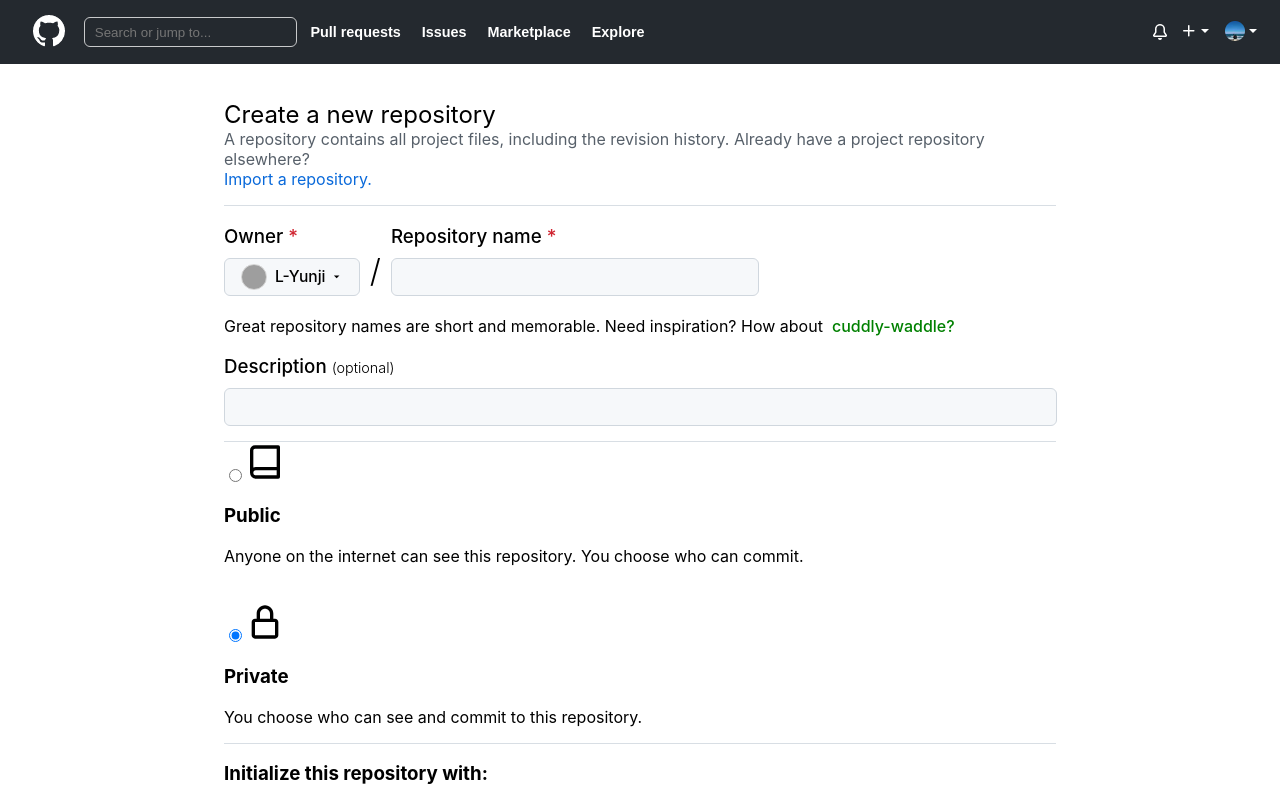
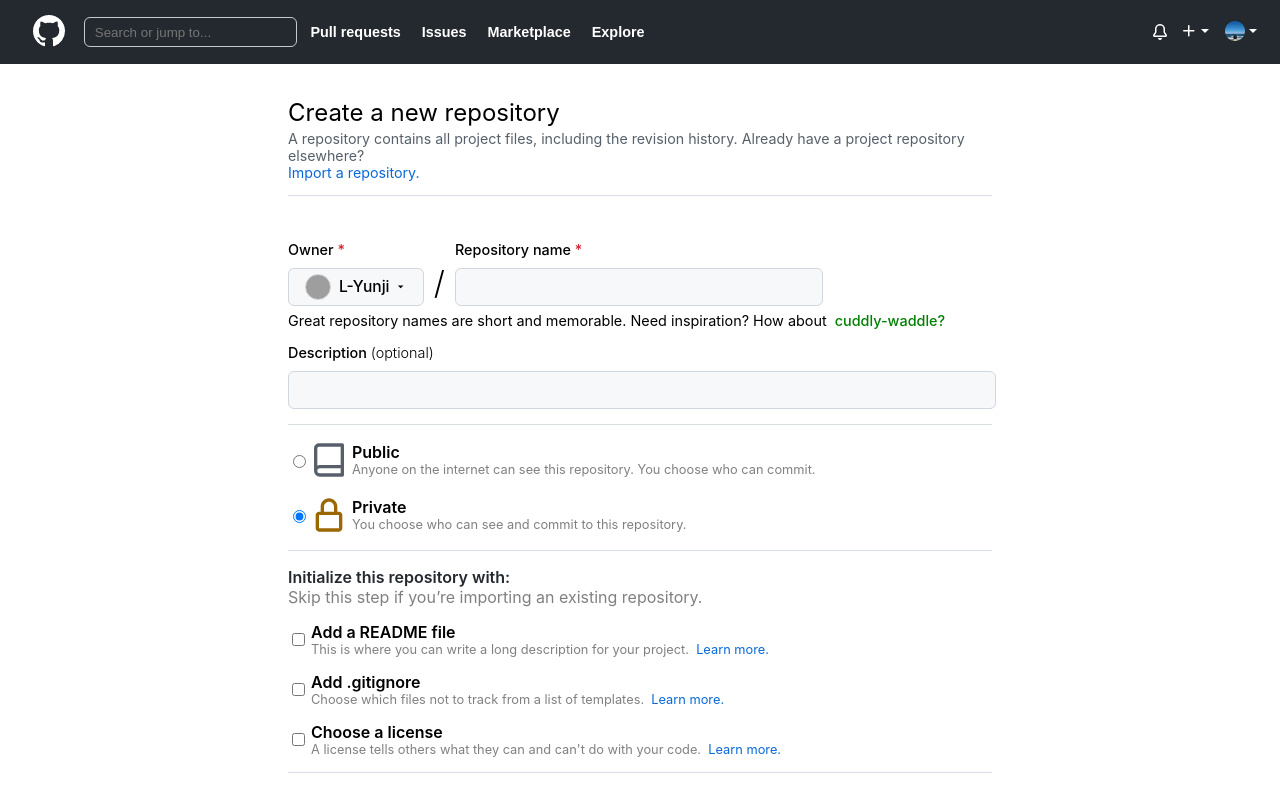
Before and after one commit to EFUB-GitHub-Clone/gitclone-frontend, a React (Create React App) app: page /create-repo in a window 1280 px wide. Shown: the top 791 px of the page. Built offline with nearby package versions, Linux system fonts and the light colour scheme; grey boxes are pictures that could not be loaded.

Commit message:
modify: 전체 간격 수정

```diff
--- a/src/components/InitializingRepo.js
+++ b/src/components/InitializingRepo.js
@@ -7,50 +7,91 @@
 function InitializingRepo() {
     return (
         <div>
-          <h3>Initialize this repository with:</h3>
-          <p>Skip this step if you’re importing an existing repository.</p>
-          <label>
+          <InitialTitle>Initialize this repository with:</InitialTitle>
+          <Discribe>Skip this step if you’re importing an existing repository.</Discribe>
+          <Label>
             <input
               type="checkbox"
               name="README"
             />
-            <h3>Add a README file</h3>
-            <p>This is where you can write a long description for your project. &nbsp;
+            <OptionInfo>
+              <OptionTitle>Add a README file</OptionTitle>
+              <SubDiscribe>This is where you can write a long description for your project. &nbsp;
                 <a
                   href="https://docs.github.com/en/repositories/managing-your-repositorys-settings-and-features/customizing-your-repository/about-readmes"
                   style={{textDecoration: 'none', color: '#0969da'}}>Learn more.</a>
-            </p>
-          </label>
-          <label>
+              </SubDiscribe>
+            </OptionInfo>
+          </Label>
+          <Label>
             <input
               type="checkbox"
               name="gitignore"
             />
-            <h3>Add .gitignore</h3>
-            <p>Choose which files not to track from a list of templates. &nbsp;
+            <OptionInfo>
+              <OptionTitle>Add .gitignore</OptionTitle>
+              <SubDiscribe>Choose which files not to track from a list of templates. &nbsp;
                 <a
                   href="https://docs.github.com/en/get-started/getting-started-with-git/ignoring-files"
                   style={{textDecoration: 'none', color: '#0969da'}}>Learn more.</a>
-            </p>
-          </label>
-          <label>
+              </SubDiscribe>
+            </OptionInfo>
+          </Label>
+          <Label>
             <input
               type="checkbox"
               name="license"
             />
-            <h3>Choose a license</h3>
-            <p>A license tells others what they can and can't do with your code.  &nbsp;
+            <OptionInfo>
+              <OptionTitle>Choose a license</OptionTitle>
+              <SubDiscribe>A license tells others what they can and can't do with your code.  &nbsp;
                 <a
                   href="https://docs.github.com/en/repositories/managing-your-repositorys-settings-and-features/customizing-your-repository/licensing-a-repository"
                   style={{textDecoration: 'none', color: '#0969da'}}>Learn more.</a>
-            </p>
-          </label>
-          <p>This will set  main as the default branch. Change the default name in your  &nbsp;
-            <a href="https://github.com/settings/repositories"
-            style={{textDecoration: 'none', color: '#0969da'}}>settings.</a>
-          </p>
+              </SubDiscribe>
+            </OptionInfo>
+
+          </Label>
         </div>
     );
 }
 
+const OptionInfo = styled.div`
+  display: flex;
+  flex-direction: column;
+  margin-left: 3px;
+`
+
+const InitialTitle = styled.h3`
+  font-weight: 600;
+  font-size: 1rem;
+  color: #24292F;
+  margin-bottom: 0;
+`
+
+const Discribe = styled.p`
+  font-size: 1rem;
+  margin: 0;
+  color: gray;
+`
+
+const SubDiscribe = styled.p`
+  font-size: 0.8rem;
+  margin: 0;
+  color: gray;
+`
+
+const Label = styled.div`
+  display: flex;
+  flex-direction: row;
+  margin: 15px 0px 15px 0px;
+`
+
+const OptionTitle = styled.h3`
+  font-weight: 600;
+  font-size: 1rem;
+  color: '#24292F';
+  margin: 0;
+`
+
 export default InitializingRepo;
--- a/src/components/InputBox.js
+++ b/src/components/InputBox.js
@@ -21,13 +21,13 @@
               <MdArrowDropDown/>
             </OwnerButton>
           </SelectOwner>
-          <h1 style={{margin: '10px', fontWeight: '350', paddingTop: '35px'}}>/</h1>
+          <h1 style={{margin: '10px', fontWeight: '350', paddingTop: '27px'}}>/</h1>
           <InputNameBox>
             <Title>Repository name <span style={{color:'#D02531'}}>*</span></Title>
             <Input type="text" style={{width: '350px'}}></Input>
           </InputNameBox>
         </MustInputWrapper>
-        <p>Great repository names are short and memorable. Need inspiration? How about &nbsp;
+        <p style={{fontSize: '0.9rem', margin: 0}}>Great repository names are short and memorable. Need inspiration? How about &nbsp;
           <span style={{color:'green', fontWeight: '500'}}>cuddly-waddle?</span>
         </p>
         <InputTextBox>
@@ -56,6 +56,7 @@
 const Title = styled.h3`
   font-weight: 500;
   margin-bottom: 10px;
+  font-size: 0.9rem;
 `
 
 const OwnerButton = styled.button`
--- a/src/components/PrivacySetting.js
+++ b/src/components/PrivacySetting.js
@@ -9,29 +9,32 @@
   const [checkedItems, setCheckedItems] = useState();
   return (
       <PrivacyWrapper>
-        <label>
+        <Label>
           <input
             type="radio"
             name="PrivacySetting"
             value="Public"
             checked={true}
           />
-          <RiBookLine style={{fontSize: '2.5rem'}}/>
-          <h3>Public</h3>
-          <p>Anyone on the internet can see this repository. You choose who can commit.</p>
-          <br/>
-        </label>
-        <label>
+          <RiBookLine style={{fontSize: '40px', color: '#57606A', marginRight: '3px'}}/>
+          <OptionInfo>
+            <OptionTitle>Public</OptionTitle>
+            <Discribe>Anyone on the internet can see this repository. You choose who can commit.</Discribe>
+          </OptionInfo>
+        </Label>
+        <Label>
           <input
             type="radio"
             name="PrivacySetting"
             value="Public"
             checked={true}
           />
-          <BiLockAlt style={{fontSize: '2.5rem'}}/>
-          <h3>Private</h3>
-          <p>You choose who can see and commit to this repository.</p>
-        </label>
+          <BiLockAlt style={{fontSize: '40px', color: '#9A6700', marginRight: '3px'}}/>
+          <OptionInfo>
+            <OptionTitle>Private</OptionTitle>
+            <Discribe>You choose who can see and commit to this repository.</Discribe>
+          </OptionInfo>
+        </Label>
       </PrivacyWrapper>
   );
 }
@@ -40,4 +43,29 @@
 
 `
 
+const Label = styled.div`
+  display: flex;
+  flex-direction: row;
+  align-items: center;
+  margin: 15px 0px 15px 0px;
+`
+
+const OptionTitle = styled.h3`
+  font-weight: 600;
+  font-size: 1rem;
+  color: '#24292F';
+  margin: 0;
+`
+
+const OptionInfo = styled.div`
+  display: flex;
+  flex-direction: column;
+`
+
+const Discribe = styled.p`
+  font-size: 0.8rem;
+  margin: 0;
+  color: gray;
+`
+
 export default PrivacySetting;
--- a/src/pages/CreateRepo.js
+++ b/src/pages/CreateRepo.js
@@ -11,8 +11,8 @@
       <div>
         <CreateRepoWrapper>
           <Info>
-            <p style={{color: "#57606A"}}>
-              <h2 style={{fontWeight: 400, fontSize: '24px', marginBottom: '0', color: 'black'}}>Create a new repository</h2>
+            <p style={{color: "#57606A", fontSize: '0.89rem'}}>
+              <h2 style={{fontWeight: 400, fontSize: '1.5rem', marginBottom: '3px', color: 'black'}}>Create a new repository</h2>
               A repository contains all project files, including the revision history. Already have a project repository elsewhere?<br />
               <a href="https://github.com/new/import" style={{textDecoration: 'none', color: '#0969da'}}>Import a repository.</a>
             </p>
@@ -46,29 +46,30 @@
   display: flex;
   flex-direction: column;
   padding-top: 8vh;
-  width: 65vw;
+  width: 55vw;
   border-bottom: 1px solid #D8DEE4;
 `
 
 const RepoName = styled.div`
-  width: 65vw;
+  width: 55vw;
+  margin-top: 30px;
   border-bottom: 1px solid #D8DEE4;
 `
 
 
 const Privacy = styled.div`
-  width: 65vw;
+  width: 55vw;
   border-bottom: 1px solid #D8DEE4;
 `
 
 const Initialize = styled.div`
-  width: 65vw;
+  width: 55vw;
   border-bottom: 1px solid #D8DEE4;
 `
 
 const Submit = styled.div`
   display: flex;
-  width: 65vw;
+  width: 55vw;
   margin: 20px 0 50px 0;
 `
 
```
Lines whose indentation alone changed are shown as unchanged.
